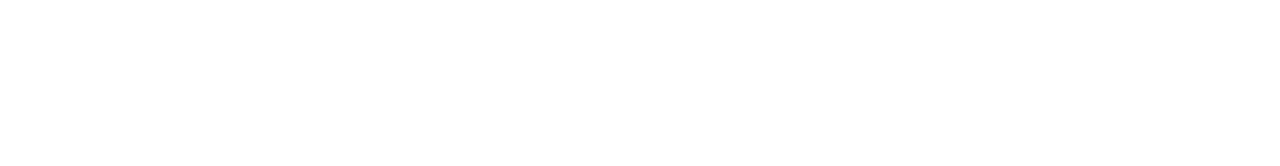
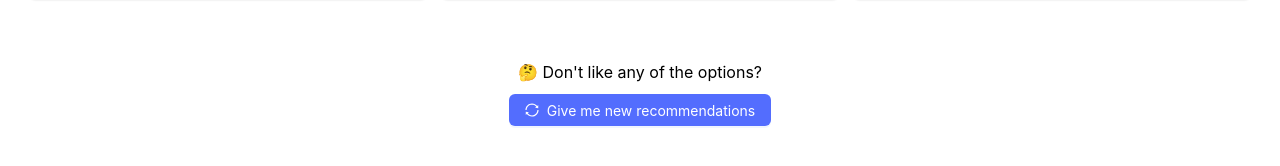
Before and after one commit to tyranitar/claude-atlas, a Next.js app in the folder src/frontend/: page /main-quests in a window 1280 px wide. Before the commit this address had no page. Shown: the part 614-780 px from the top of the page. Built offline with nearby package versions, Linux system fonts and the light colour scheme.

Commit message:
Rename prototype to main-quests

```diff
--- a/src/frontend/pages/prototype/index.module.scss
+++ b/src/frontend/pages/main-quests/index.module.scss
@@ -1,4 +1,4 @@
-.PrototypePage {
+.MainQuestsPage {
   // display: flex;
   padding-top: 128px;
 
@@ -28,4 +28,15 @@
       }
     }
   }
+
+  .RegenerateOptions {
+    display: flex;
+    flex-direction: column;
+    align-items: center;
+    justify-content: center;
+
+    & > :not(:first-child) {
+      margin-top: 12px;
+    }
+  }
 }
--- a/src/frontend/pages/prototype/index.tsx
+++ b/src/frontend/pages/main-quests/index.tsx
@@ -1,3 +1,4 @@
+import { SyncOutlined } from "@ant-design/icons";
 import { Button, Card, Typography, theme } from "antd";
 import { QuestCard } from "components/QuestCard";
 
@@ -5,11 +6,22 @@ const styles = require("./index.module.scss");
 
 const { useToken } = theme;
 
-export default function PrototypePage() {
+function RegenerateOptions() {
+  return (
+    <div className={styles.RegenerateOptions}>
+      <div>{"🤔 Don't like any of the options?"}</div>
+      <Button icon={<SyncOutlined />} type="primary">
+        {"Give me new recommendations"}
+      </Button>
+    </div>
+  );
+}
+
+export default function MainQuestsPage() {
   const { token } = useToken();
 
   return (
-    <div className={styles["PrototypePage"]}>
+    <div className={styles["MainQuestsPage"]}>
       <div className={styles["header"]} style={{ color: token.colorPrimary }}>
         Choose your main quest
       </div>
@@ -39,6 +51,7 @@ export default function PrototypePage() {
           </div>
         </QuestCard>
       </div>
+      <RegenerateOptions />
     </div>
   );
 }
```
